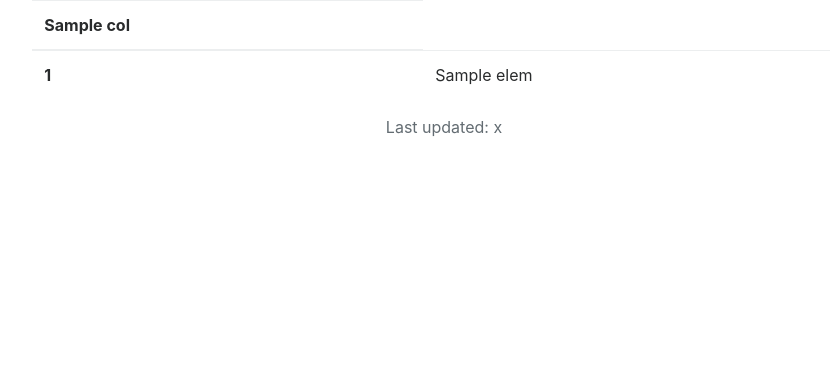
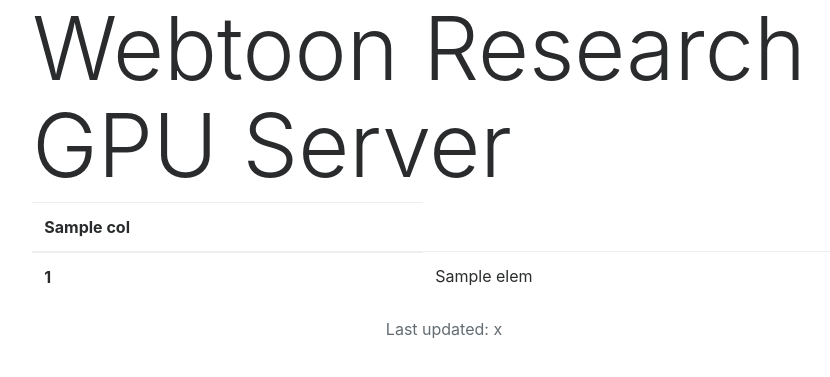
Before and after one commit to jiunbae/gpu-blame, a Flask app: template templates/blame.html in a window 1280 px wide. Shown: the top 377 px of the page, without its empty margins (196-1026 px from the left). Run offline with Flask 2, Linux system fonts and the light colour scheme; the template is opened without the code that fills it: most values are stand-ins (such as "Sample title", 1, 10 or a date in 2020); parts of the project's set-up code (start-up, migrations or seed data) failed here and were passed over; some libraries are stand-ins or nearby versions.

Commit message:
Update templates

```diff
--- a/templates/blame.html
+++ b/templates/blame.html
@@ -10,6 +10,7 @@
 </head>
 <body>
   <div class="col-sm-8 m-auto">
+    <h1 class="display-2">Webtoon Research GPU Server</h1>
     <table class="table table-hover">
       <thead>
         <tr>
```
